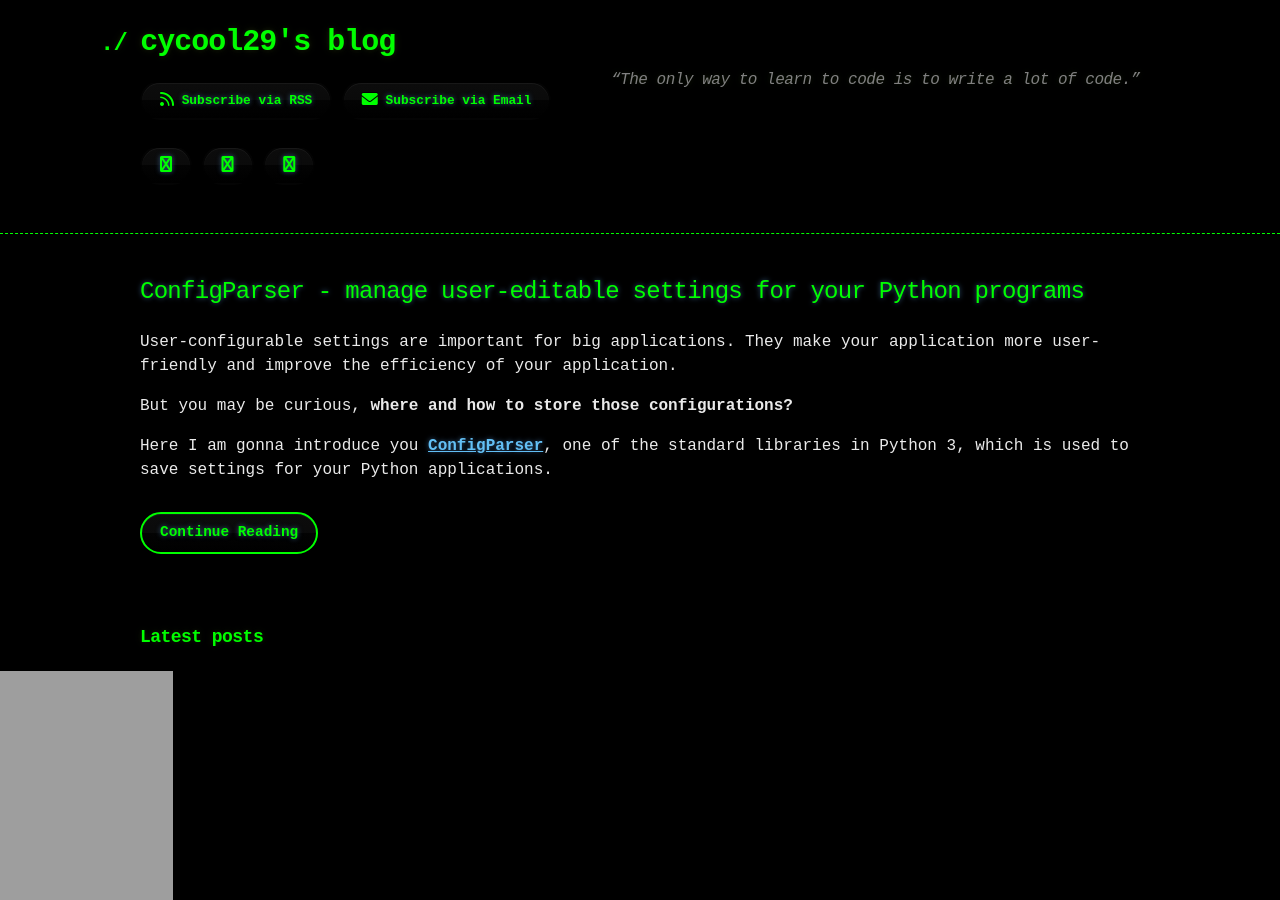
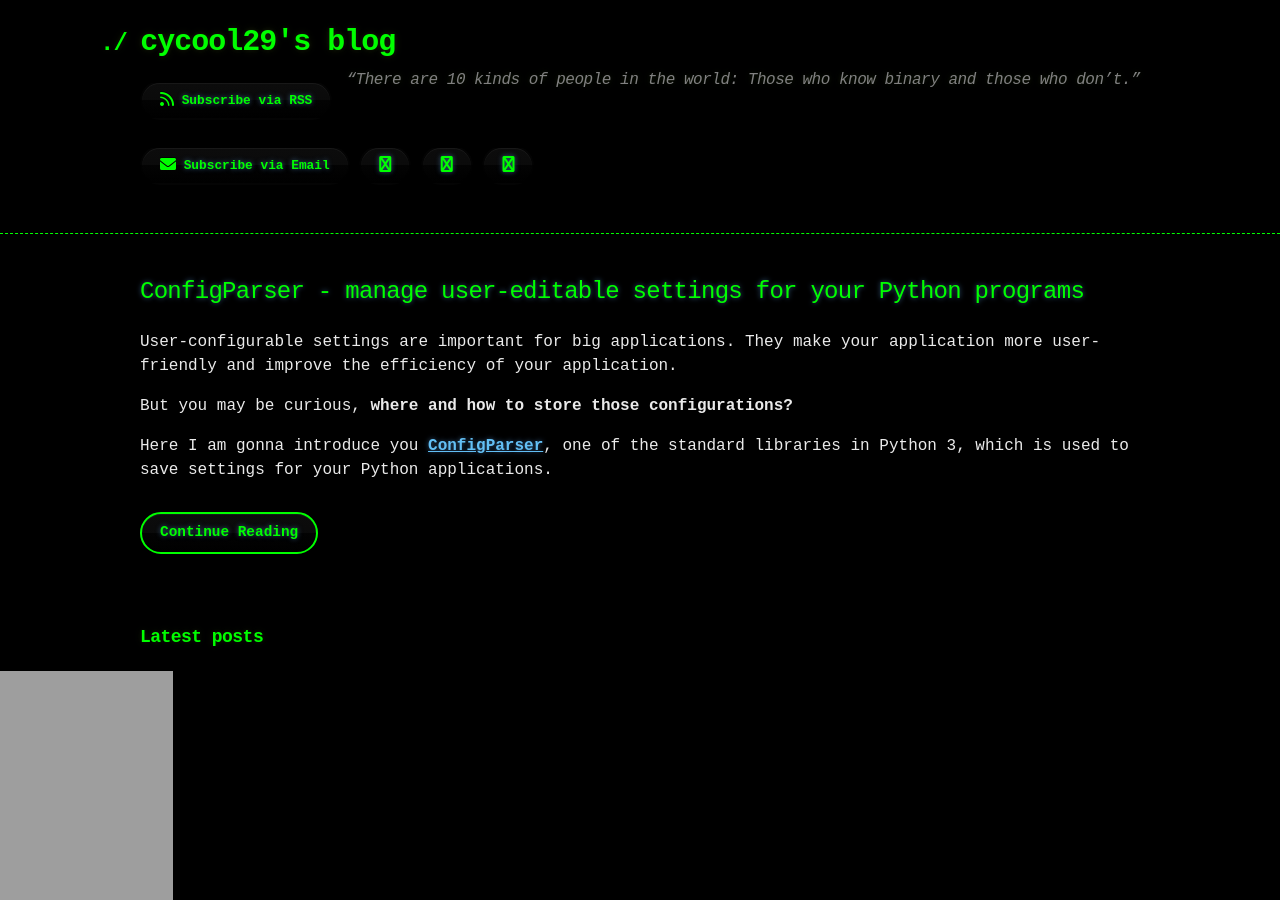
Before and after one commit to cycool29/cycool29.github.io, a Jekyll site: the page built from index.md, in a window 1280 px wide and 900 px high. Built offline with Jekyll 4.4.1, drawn with Linux system fonts in a browser that asks for light colours; a style sheet for code colours, icons or effects is not loaded.

Commit message:
Update quotes

```diff
--- a/_config.yml
+++ b/_config.yml
@@ -1,5 +1,5 @@
 title: cycool29's blog
-description: "“The only way to learn to code is to write a lot of code.” "
+description: "“There are 10 kinds of people in the world: Those who know binary and those who don’t.” "
 bio: A high school student. Intermediate in Python, Git, Bash. Learning JavaScript. He/Him. "
 author: cycool29
 url: https://cycool29.github.io
```
